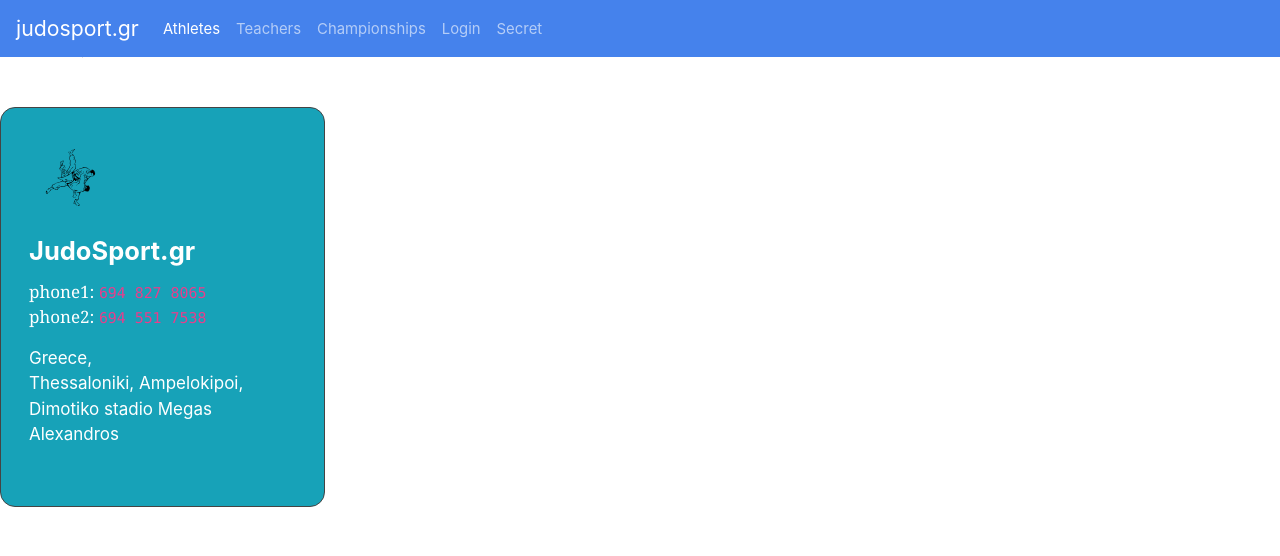
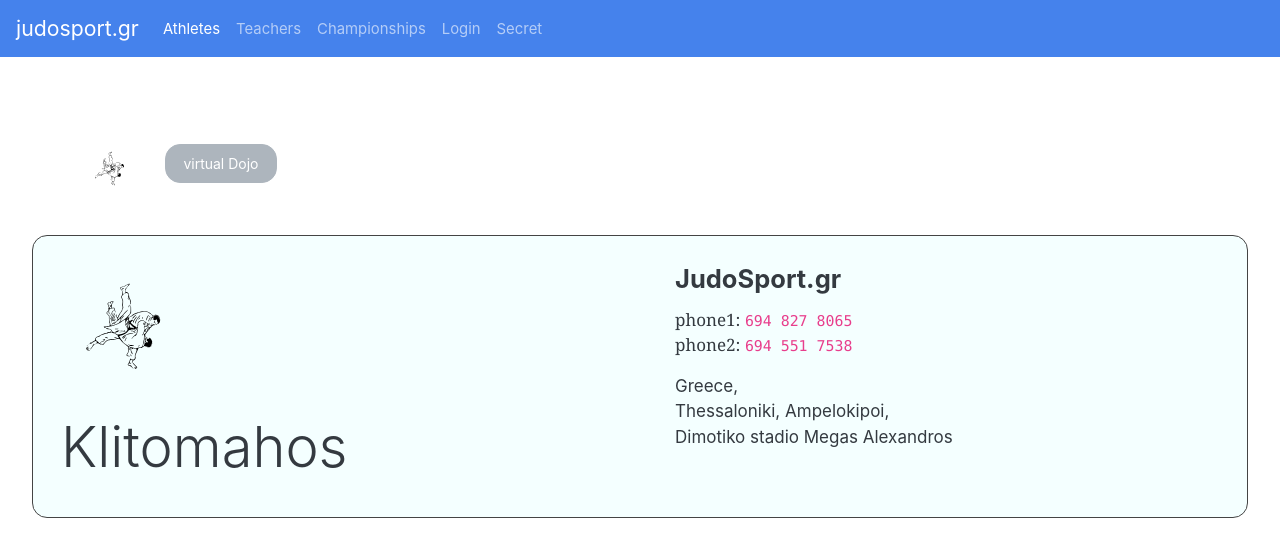
Before and after one commit to trif3/react-judo, a React (Create React App) app: page / in a window 1280 px wide. Shown: the top 556 px of the page. Built offline with nearby package versions, Linux system fonts and the light colour scheme.

Commit message:
react fragment

```diff
--- a/public/index.html
+++ b/public/index.html
@@ -24,9 +24,6 @@
     -->
     <title>JudoSport.gr</title>
     <link rel="stylesheet" href="https://bootswatch.com/4/litera/bootstrap.min.css">
-    <script async custom-element="amp-auto-ads"
-        src="https://cdn.ampproject.org/v0/amp-auto-ads-0.1.js">
-    </script>
   </head>
   <body>
     <noscript>You need to enable JavaScript to run this app.</noscript>
--- a/src/components/ads/ads.js
+++ /dev/null
@@ -1,18 +0,0 @@
-import React, { Component } from 'react';
-
-export default class Ads extends Component {
-    componentDidMount() {
-        (window.adsbygoogle = window.adsbygoogle || []).push({});
-    }
-
-    render() {
-        return (
-            <ins className="adsbygoogle"
-                style={{display:'block'}}
-                data-ad-client="ca-pub-8195032248780484"
-                data-ad-slot="6837914201"
-                data-ad-format="auto"
-                data-full-width-responsive="true"></ins>
-        );
-    }
-}
--- a/src/components/ads/index.js
+++ /dev/null
@@ -1,3 +0,0 @@
-import Ads from './ads';
-
-export default Ads;
--- a/src/components/app/app.css
+++ b/src/components/app/app.css
@@ -6,13 +6,8 @@
   margin-right: 1rem;
 }
 
-.dojo-app .row {
-  margin-bottom: 1rem;
+.dojo-app {
+  margin-top: 4rem;
+  margin-bottom: 4rem;
+  background-color: white;
 }
-
-.dojo-logo {
-  width: 100px;
-  height: 100px;
-  border-radius: 15px;
-  margin-right: 7rem;
-}
--- a/src/components/app/app.js
+++ b/src/components/app/app.js
@@ -19,7 +19,6 @@ import {BrowserRouter as Router, Switch, Route } from 'react-router-dom';
 import ChampionshipDetails from '../dojo-components/championship-details';
 import Info from '../info';
 import NavBar from '../nav-bar';
-import Ads from '../ads';
 
 export default class App extends Component {
 
@@ -52,11 +51,10 @@ export default class App extends Component {
       <ErrorBoundry>
         <DojoServiceProvider value={this.state.dojoService} >
           <Router>
-            <div className="dojo-app">
+            <div className="dojo-app jumbotron">
               <NavBar />
 
               <Header onServiceChange={this.onServiceChange} />
-              {/* <RandomAthlete /> */}
 
               <Switch>
                 <Route path="/" render={() => (<Info />)} exact />
@@ -86,7 +84,6 @@ export default class App extends Component {
                 <Route path="*" render={() => <h2>Wrong way!</h2>} />
               </Switch>
 
-              <Ads />
             </div>
           </Router>
         </DojoServiceProvider>
--- a/src/components/info/info.css
+++ b/src/components/info/info.css
@@ -3,12 +3,13 @@
     padding: 0.5rem;
     border: 1px solid #444;
     margin-bottom: 1rem;
-    max-width: 25rem;
+    border-radius: 15px;
+    background-color: rgb(244, 255, 255)
 }
 
-.card {
-    width: 325px;
-    height: 400px;
+.dojo-logo {
+    width: 150px;
+    height: 150px;
     border-radius: 15px;
-    margin-right: 1rem;
-}
+    margin-right: 0rem;
+  }
--- a/src/components/info/info.js
+++ b/src/components/info/info.js
@@ -1,19 +1,44 @@
 import React, {Component} from 'react';
 import logo from '../../imgs/logo.svg';
-
+import Split from '../split';
 import './info.css';
 
 export default class Info extends Component {
     render() {
         return(
-            <div className="card text-white bg-info">
-                <div className="card-body">
-                <img src={logo} className="dojo-logo" alt="logo" />
-                    <h4 className="card-title">JudoSport.gr</h4>
-                    <p className="card-text">phone1: <code>694 827 8065</code> <br/> phone2: <code>694 551 7538</code></p>
-                    <address className="card-text">Greece, <br/>Thessaloniki, Ampelokipoi, <br/>Dimotiko stadio Megas Alexandros</address>
-                </div>
+            <div className="card jumbotron">
+                <Split
+                    left={<LeftInfo />}
+                    right={<RightInfo />}
+                />
             </div>
         );
     }
 };
+
+const LeftInfo = () => {
+    return(
+        <React.Fragment>
+            <div className="card-body">
+                <img src={logo} className="dojo-logo" alt="logo" />
+
+                <h1 class="display-4">
+                    Klitomahos
+
+                </h1>
+            </div>
+        </React.Fragment>
+    );
+}
+
+const RightInfo = () => {
+    return(
+        <React.Fragment>
+            <div className="card-body">
+                <h4 className="card-title">JudoSport.gr</h4>
+                <p className="card-text">phone1: <code>694 827 8065</code> <br/> phone2: <code>694 551 7538</code></p>
+                <address className="card-text">Greece, <br/>Thessaloniki, Ampelokipoi, <br/>Dimotiko stadio Megas Alexandros</address>
+            </div>
+        </React.Fragment>
+    );
+}
--- a/src/components/nav-bar/navBar.js
+++ b/src/components/nav-bar/navBar.js
@@ -35,7 +35,7 @@ export default class NavBar extends Component {
                     <div className={`collapse navbar-collapse ${show}`} id="navbarResponsive">
                         <ul onClick={this.toggleClose} className="navbar-nav mr-auto">
                             <li className="nav-item active">
-                                <Link className="nav-link" to="/teachers/">
+                                <Link className="nav-link" to="/athletes/">
                                     Athletes
                                     <span className="sr-only">(current)</span>
                                 </Link>
```
